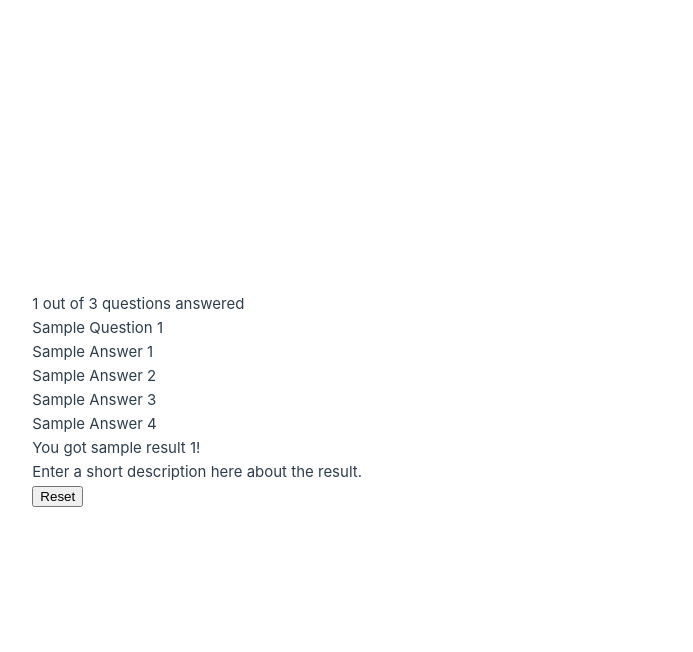
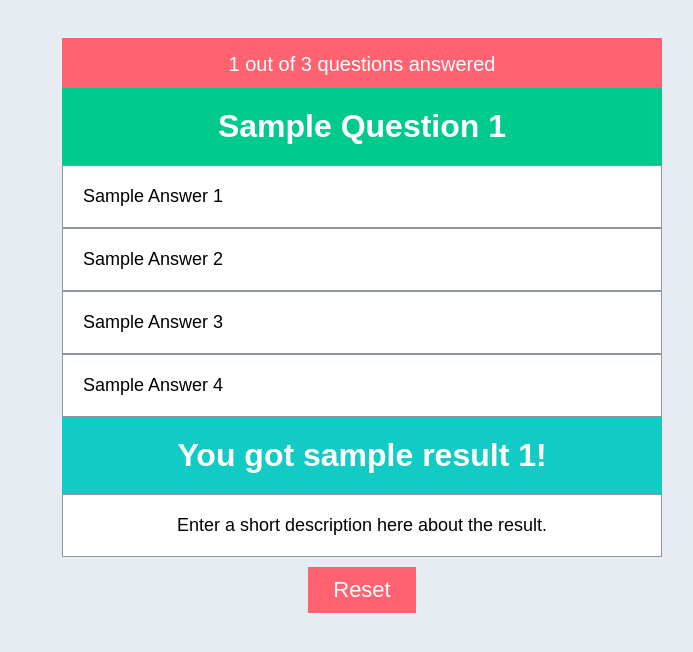
Before and after one commit to awaritefe/quiz-master, a Vue app: page / in a window 1280 px wide. Shown: the top 652 px of the page, without its empty margins (278-971 px from the left). Built offline with nearby package versions, Linux system fonts and the light colour scheme.

Commit message:
basic css added into main css to style quiz app

```diff
--- a/src/assets/main.css
+++ b/src/assets/main.css
@@ -1,35 +1,130 @@
-@import './base.css';
-
-#app {
-  max-width: 1280px;
-  margin: 0 auto;
-  padding: 2rem;
-
-  font-weight: normal;
+* {
+  box-sizing: border-box;
+}
+body {
+  font-size: 20px;
+  font-family: sans-serif;
+  padding-top: 20px;
+  background: #e6ecf1;
 }
 
-a,
-.green {
-  text-decoration: none;
-  color: hsla(160, 100%, 37%, 1);
-  transition: 0.4s;
+.ctr {
+  margin: 0 auto;
+  max-width: 600px;
+  width: 100%;
+  box-sizing: border-box;
+  position: relative;
+}
+.questions-ctr {
+  position: relative;
+  width: 100%;
+}
+.question {
+  width: 100%;
+  padding: 20px;
+  font-size: 32px;
+  font-weight: bold;
+  text-align: center;
+  background-color: #00ca8c;
+  color: #fff;
+  box-sizing: border-box;
+}
+.single-question {
+  position: relative;
+  width: 100%;
+}
+.answer {
+  border: 1px solid #8e959f;
+  padding: 20px;
+  font-size: 18px;
+  width: 100%;
+  background-color: #fff;
+  transition: 0.2s linear all;
+}
+.answer span {
+  display: inline-block;
+  margin-left: 5px;
+  font-size: 0.75em;
+  font-style: italic;
+}
+.progress {
+  height: 50px;
+  margin-top: 10px;
+  background-color: #ddd;
+  position: relative;
+}
+.bar {
+  height: 50px;
+  background-color: #ff6372;
+  transition: all 0.3s linear;
+}
+.status {
+  position: absolute;
+  top: 15px;
+  left: 0;
+  text-align: center;
+  color: #fff;
+  width: 100%;
+}
+.answer:not(.is-answered) {
+  cursor: pointer;
+}
+.answer:not(.is-answered):hover {
+  background-color: #8ce200;
+  border-color: #8ce200;
+  color: #fff;
 }
 
-@media (hover: hover) {
-  a:hover {
-    background-color: hsla(160, 100%, 37%, 0.2);
-  }
+.title {
+  width: 100%;
+  padding: 20px;
+  font-size: 32px;
+  font-weight: bold;
+  text-align: center;
+  background-color: #12cbc4;
+  color: #fff;
+  box-sizing: border-box;
+}
+.desc {
+  border: 1px solid #8e959f;
+  padding: 20px;
+  font-size: 18px;
+  width: 100%;
+  background-color: #fff;
+  transition: 0.4s linear all;
+  text-align: center;
+}
+.fade-enter-from {
+  opacity: 0;
+}
+.fade-enter-active {
+  transition: all 0.3s linear;
+}
+.fade-leave-active {
+  transition: all 0.3s linear;
+  opacity: 0;
+  position: absolute;
+}
+.fade-leave-to {
+  opacity: 0;
 }
 
-@media (min-width: 1024px) {
-  body {
-    display: flex;
-    place-items: center;
-  }
+.reset-btn {
+  background-color: #ff6372;
+    border: 0;
+    font-size: 22px;
+    color: #fff;
+    padding: 10px 25px;
+    margin: 10px auto;
+    display: block;
+}
 
-  #app {
-    display: grid;
-    grid-template-columns: 1fr 1fr;
-    padding: 0 2rem;
-  }
+.result{
+  width: 100%;
 }
+
+
+.reset-btn:active, .reset-btn:focus, .reset-btn:hover{
+  border: 0;
+  outline: 0;
+}
```
Also changed, not shown: src/App.vue (line endings or trailing spaces).
